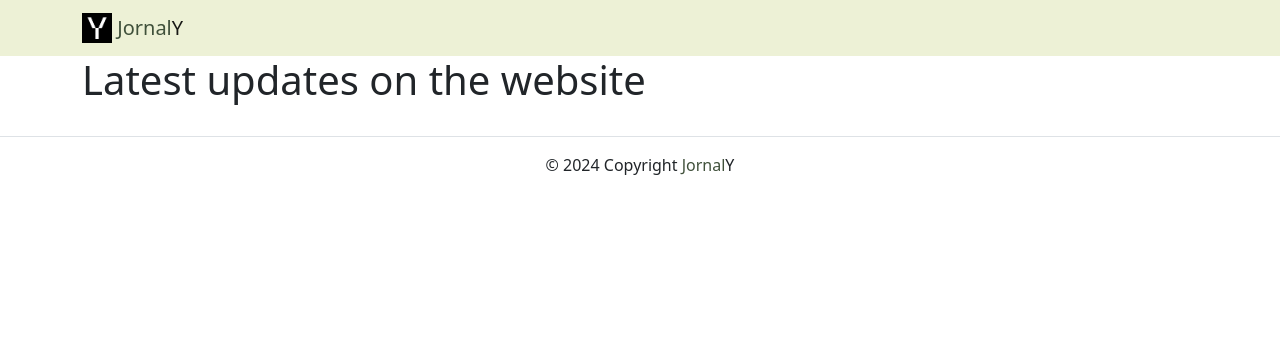
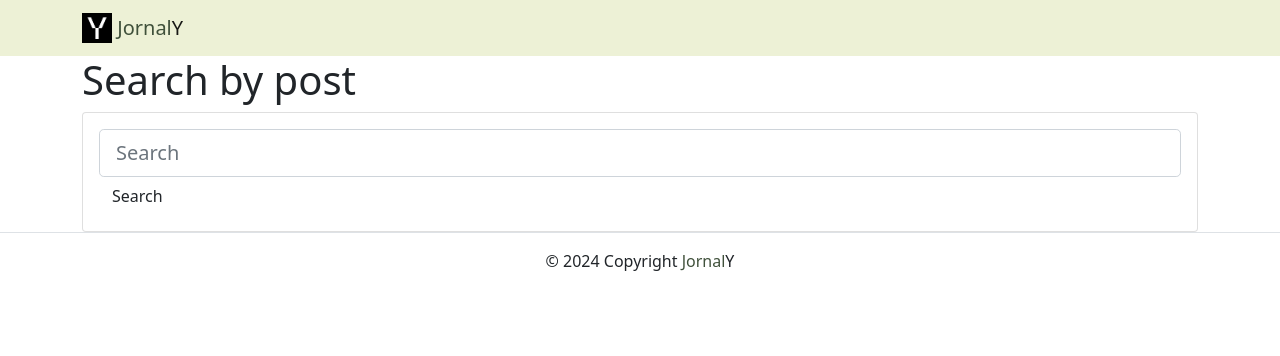
Before and after one commit to dev-lymar/JornalY, a Django app: page / in a window 1280 px wide. Shown: the top 356 px of the page. Run offline with Django 5.2, Linux system fonts and the light colour scheme; data that the repository does not hold is empty; some libraries are stand-ins or nearby versions.

Commit message:
Added search by posts, fixed templates

```diff
--- a/posts/models.py
+++ b/posts/models.py
@@ -18,3 +18,6 @@ class Post(models.Model):
     pub_date = models.DateField(auto_now_add=True)
     author = models.ForeignKey(User, on_delete=models.CASCADE, related_name='posts')
     group = models.ForeignKey(Group, on_delete=models.DO_NOTHING, blank=True, null=True)
+
+    def __str__(self):
+        return self.text
--- a/posts/views.py
+++ b/posts/views.py
@@ -4,9 +4,13 @@ from .models import Post, Group
 
 
 def index(request):
-    posts = Post.objects.order_by('-pub_date')[:10]
+    keyword = request.GET.get('q', None)
+    if keyword:
+        posts = Post.objects.filter(text__contains=keyword).select_related('author').select_related('group')
+    else:
+        posts = None
     context = {
-        'title': 'Latest updates on the site',
+        'title': 'Search by post',
         'posts': posts,
     }
     return render(request, 'posts/index.html', context=context)
--- a/requirements.txt
+++ b/requirements.txt
@@ -1 +1,2 @@
 Django==5.0.6
+pytest==8.2.2
--- a/templates/posts/index.html
+++ b/templates/posts/index.html
@@ -7,26 +7,32 @@
 {% block content %}
   <main>
     <div class="container">
-      <h1>Latest updates on the website</h1>
-        <br>
+    <h1>Search by post</h1>
+
+    <div class="card">
+      <div class="card-body">
+
+        <form class="form-inline" action="/">
+          <div class="form-row">
+            <input name="q" class="form-control form-control-lg" type="search"
+              placeholder="Search" {% if keyword %}value="{{ keyword }}"{% endif %}>
+            <button class="btn" type="submit">Search</button>
+          </div>
+        </form>
+      </div>
+    </div>
+
+      <div class="container">
         {% for post in posts %}
-          <ul>
-            <li>
-              Author: {{ post.author.get_full_name }}
-            </li>
-            <li>
-              Publication date: {{ post.pub_date|date:"d E Y" }}
-            </li>
-          </ul>
-        <p>{{ post.text }}</p>
-          {% if post.group %}
-            <a href="{% url 'posts:group_list' slug=post.group.slug %}">All group posts</a>
-          {% else %}
-            <p>No group assigned</p>
-          {% endif %}
-
-          {% if not forloop.last %}<hr>{% endif %}
+          <strong>
+              Автор: {{ post.author.get_full_name }},
+              Дата публикации: {{ post.pub_date|date:"d M Y" }},
+              Группа: {{ post.group.title }}
+          </strong>
+        <p>{{ post.text|linebreaksbr }}</p>
+        <hr>
         {% endfor %}
+      </div>
     </div>
   </main>
 {% endblock %}
```
